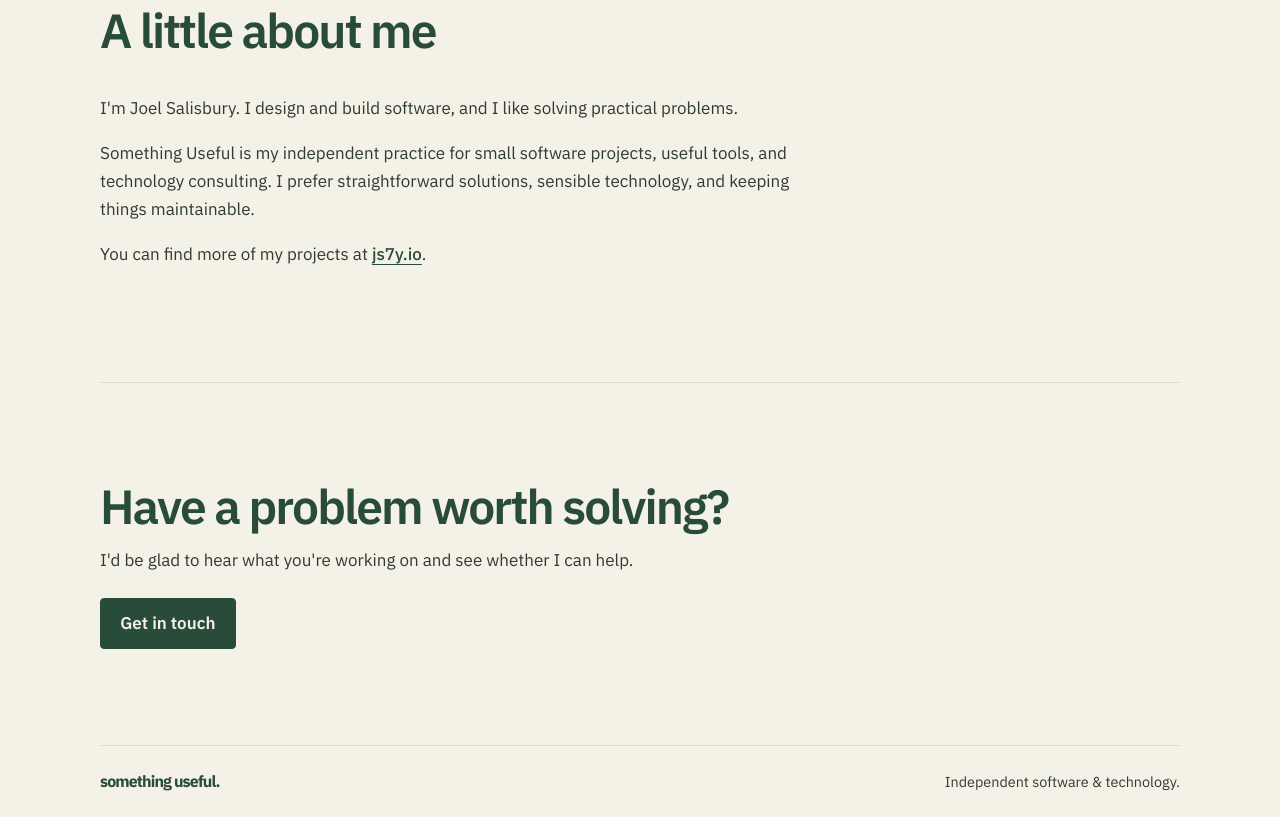
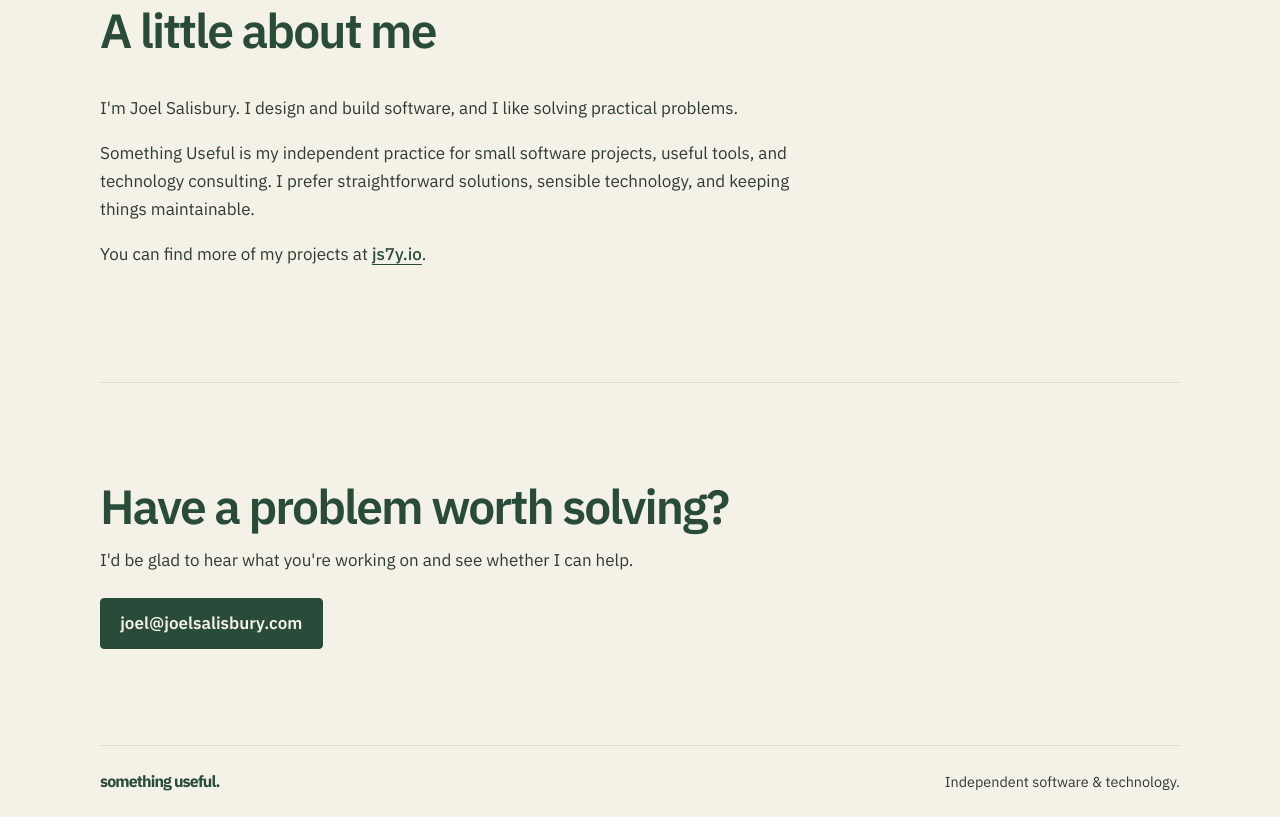
Before and after one commit to joelsalisbury/somethinguseful, a plain HTML site: page index.html in a window 1280 px wide. Shown: the part 2494-3311 px from the top of the page. Drawn offline with Linux system fonts and the light colour scheme.

Commit message:
update cta

```diff
--- a/index.html
+++ b/index.html
@@ -463,7 +463,7 @@
     <section class="section contact container" id="contact" aria-labelledby="contact-title">
       <h2 class="section-heading" id="contact-title">Have a problem worth solving?</h2>
       <p>I'd be glad to hear what you're working on and see whether I can help.</p>
-      <a class="button" href="mailto:joel@joelsalisbury.com">Get in touch</a>
+      <a class="button" href="mailto:joel@joelsalisbury.com">joel@joelsalisbury.com</a>
     </section>
   </main>
 
```
